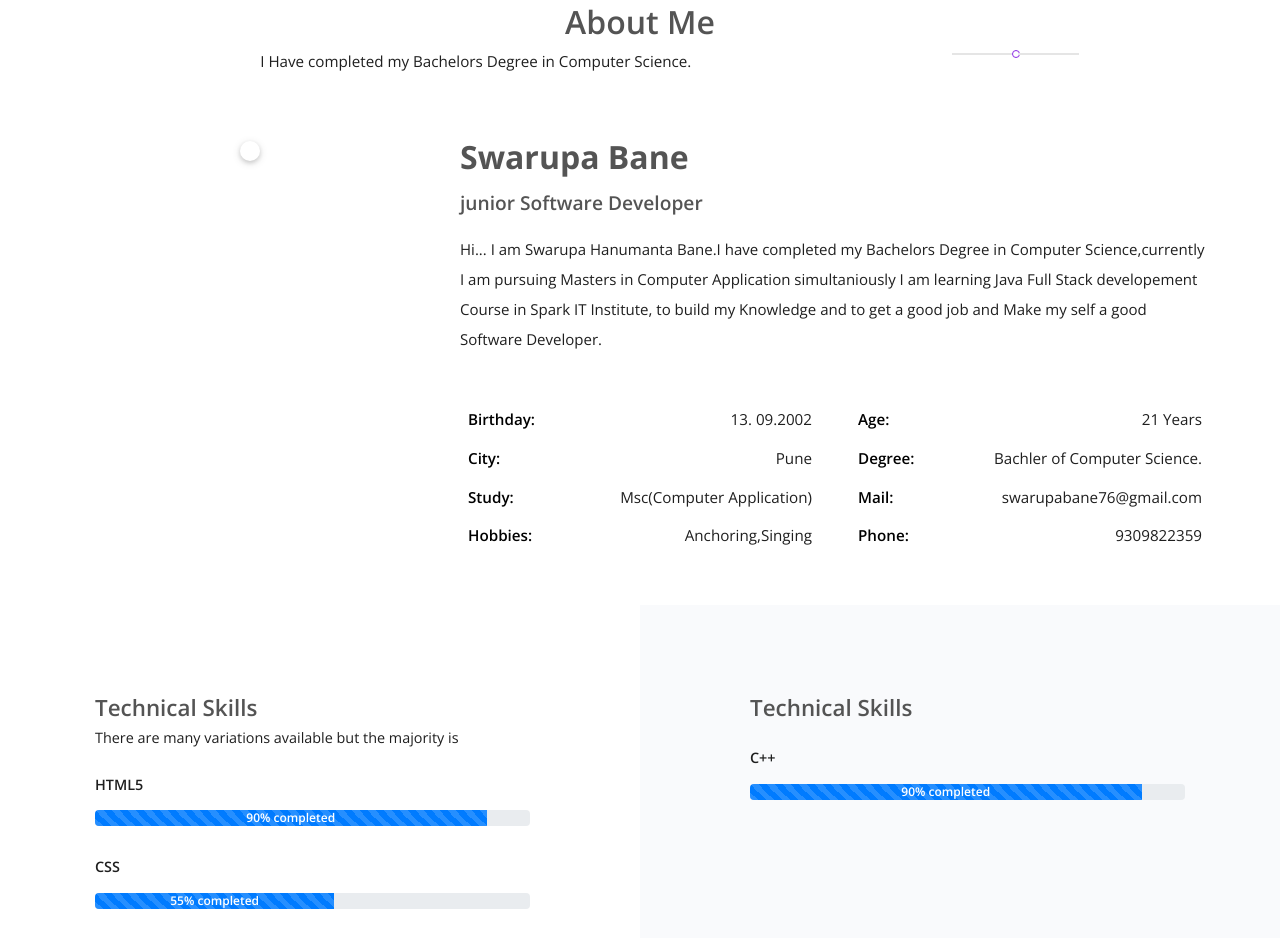
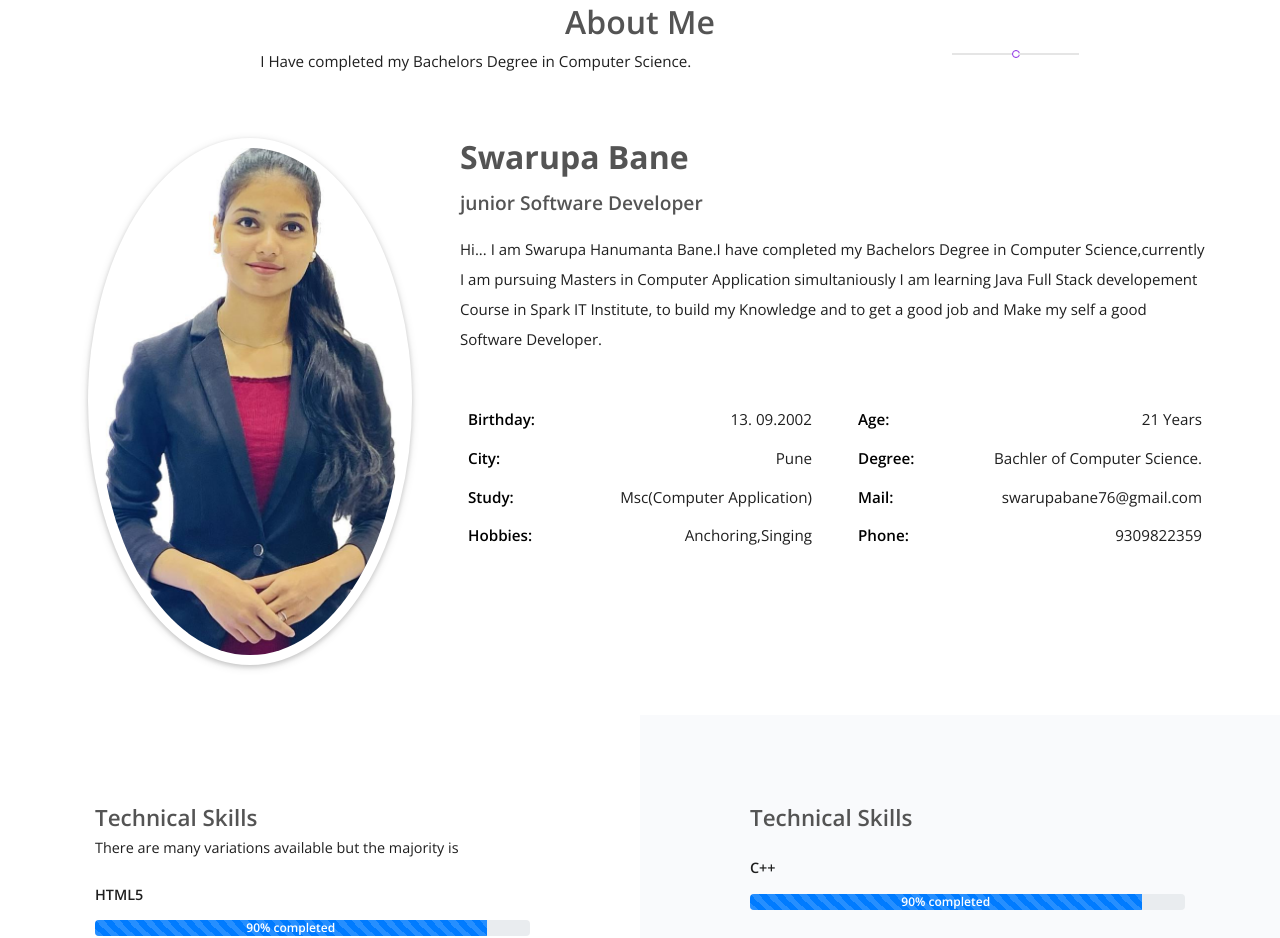
Before and after one commit to SwarupaBane/portfolio, a plain HTML site: page index.html in a window 1280 px wide. Shown: the part 798-1736 px from the top of the page. Drawn offline with nearby package versions, Linux system fonts and the light colour scheme; files whose address does not match are found by name.

Commit message:
initial commit

```diff
--- a/index.html
+++ b/index.html
@@ -89,7 +89,7 @@
                 </div>
                 <div class="about-row row">
                    <div class="image-col col-md-4">
-                       <img src="C:\Users\Admin\Desktop\swara Portfolio\files\images\swaraBlazer.jfif" alt="">
+                       <img src="C:\Users\Admin\OneDrive\Desktop\portfolio\files\images\swaraBlazer.jpg" alt="">
                    </div>
                    <div class="detail-col col-md-8">
                        <h2>Swarupa Bane</h2>
```
